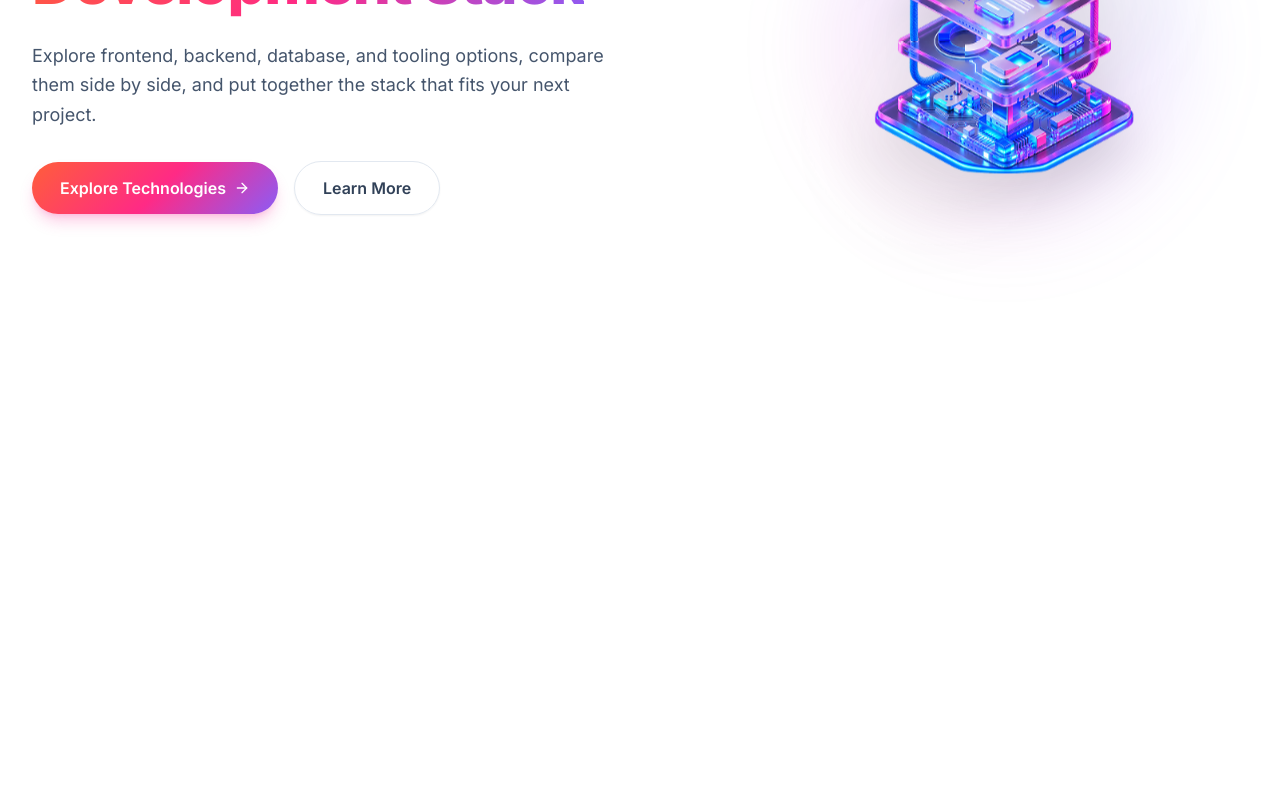
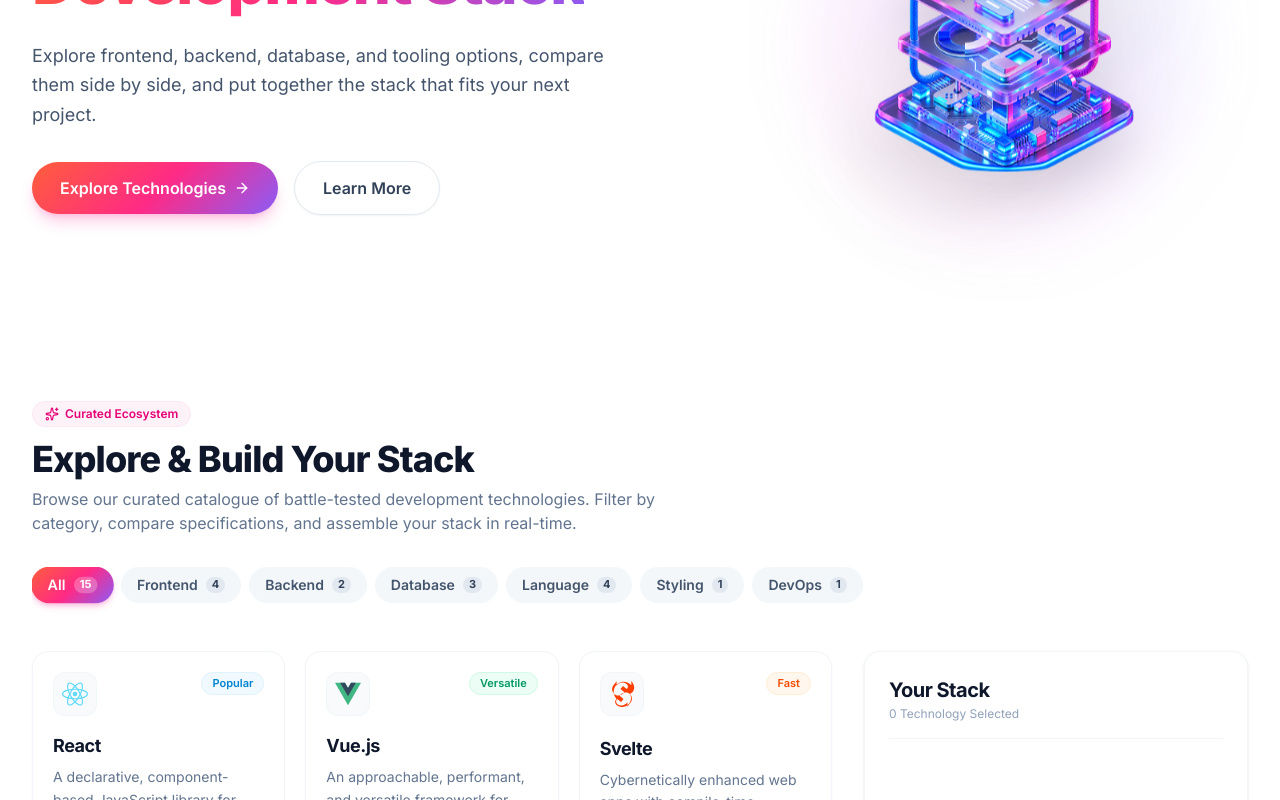
Before and after one commit to rhRafi247/DevStack, a React (Vite) app: page / in a window 1280 px wide. Shown: the part 300-1100 px from the top of the page. Before the commit the page ends 800 px from the top, so only its background shows below. Built offline with nearby package versions, Linux system fonts and the light colour scheme.

Commit message:
Home Page Design

```diff
--- a/src/App.tsx
+++ b/src/App.tsx
@@ -6,7 +6,7 @@
 import { Footer } from './components/Footer';
 import type { Technology, Category } from './types';
 import { ToastContainer, toast } from 'react-toastify';
-import { Loader2, Sparkles, FolderGit2, RotateCw, Layers, ArrowRight } from 'lucide-react';
+import { Sparkles, Layers } from 'lucide-react';
 
 const CATEGORIES: Category[] = [
   'All',
@@ -25,7 +25,7 @@
   const [error, setError] = useState<string | null>(null);
   const [activeCategory, setActiveCategory] = useState<Category>('All');
 
-  const loadData = async (delay = 400) => {
+  const loadData = async (delay = 500) => {
     setLoading(true);
     setError(null);
     try {
@@ -48,7 +48,7 @@
   };
 
   useEffect(() => {
-    loadData(0);
+    loadData(500);
   }, []);
 
   // Check if a technology is already in the stack
@@ -101,32 +101,6 @@
     );
   }, [technologies, activeCategory]);
 
-  // Apply preset stack blueprint
-  const handleApplyPreset = (presetName: string, techIds: string[]) => {
-    const presetItems = technologies.filter((t) => techIds.includes(t.id));
-    if (presetItems.length === 0) return;
-
-    let addedCount = 0;
-    setSelectedStack((prev) => {
-      const existingIds = new Set(prev.map((item) => item.id));
-      const newItems = presetItems.filter((item) => !existingIds.has(item.id));
-      addedCount = newItems.length;
-      return [...prev, ...newItems];
-    });
-
-    if (addedCount > 0) {
-      toast.success(`🚀 Loaded ${addedCount} technologies from "${presetName}"!`, {
-        position: 'top-right',
-        autoClose: 2500,
-      });
-    } else {
-      toast.info(`All technologies from "${presetName}" are already in your stack.`, {
-        position: 'top-right',
-        autoClose: 2500,
-      });
-    }
-  };
-
   const scrollToSection = (sectionId: string) => {
     const el = document.getElementById(sectionId);
     if (el) {
@@ -160,12 +134,122 @@
         {/* Hero Section */}
         <Hero
           onExploreClick={() => scrollToSection('technologies')}
-          onLearnMoreClick={() => scrollToSection('projects')}
+          onLearnMoreClick={() => scrollToSection('technologies')}
         />
 
+        {/* Technologies Explorer Section */}
+        <section id="technologies" className="max-w-7xl mx-auto px-4 sm:px-6 lg:px-8 py-12 lg:py-16 scroll-mt-24">
+          {/* Section Header */}
+          <div className="mb-8">
+            <div className="inline-flex items-center gap-1.5 px-3 py-1 rounded-full text-xs font-semibold bg-pink-50 text-pink-600 border border-pink-100 mb-3">
+              <Sparkles className="w-3.5 h-3.5" />
+              <span>Curated Ecosystem</span>
+            </div>
+            <h2 className="text-3xl sm:text-4xl font-extrabold text-slate-900 tracking-tight">
+              Explore & Build Your Stack
+            </h2>
+            <p className="text-slate-500 text-sm sm:text-base mt-2 max-w-2xl">
+              Browse our curated catalogue of battle-tested development technologies. Filter by category, compare specifications, and assemble your stack in real-time.
+            </p>
+          </div>
 
+          {/* Category Filter Pills */}
+          <div className="flex items-center gap-2 overflow-x-auto pb-4 mb-8 scrollbar-none">
+            {CATEGORIES.map((category) => {
+              const isActive = activeCategory === category;
+              const count =
+                category === 'All'
+                  ? technologies.length
+                  : technologies.filter(
+                      (tech) => tech.category.toLowerCase() === category.toLowerCase()
+                    ).length;
+
+              return (
+                <button
+                  key={category}
+                  type="button"
+                  onClick={() => setActiveCategory(category)}
+                  className={`px-4 py-2 rounded-full text-xs sm:text-sm font-semibold whitespace-nowrap transition-all duration-150 cursor-pointer flex items-center gap-2 ${
+                    isActive
+                      ? 'bg-theme-gradient text-white shadow-md shadow-pink-500/25 scale-102'
+                      : 'bg-slate-100/80 hover:bg-slate-200/80 text-slate-600'
+                  }`}
+                >
+                  <span>{category}</span>
+                  <span
+                    className={`text-[11px] px-1.5 py-0.2 rounded-full font-bold ${
+                      isActive ? 'bg-white/25 text-white' : 'bg-slate-200 text-slate-700'
+                    }`}
+                  >
+                    {count}
+                  </span>
+                </button>
+              );
+            })}
+          </div>
+
+          {/* Main Content Layout: Tech Cards Grid + Stack Sidebar */}
+          <div className="grid grid-cols-1 lg:grid-cols-12 gap-8 items-start">
+            {/* Left/Main Column: Cards Grid */}
+            <div className="lg:col-span-8 xl:col-span-8">
+              {loading ? (
+                <div className="py-24 text-center">
+                  <p className="text-xl font-semibold text-slate-700">Loading..</p>
+                </div>
+              ) : error ? (
+                <div className="bg-rose-50 border border-rose-200 rounded-3xl p-12 text-center flex flex-col items-center justify-center">
+                  <div className="w-12 h-12 rounded-full bg-rose-100 text-rose-600 flex items-center justify-center mb-3 font-bold text-lg">
+                    !
+                  </div>
+                  <h3 className="text-base font-bold text-rose-800 mb-1">
+                    Failed to Load Technologies
+                  </h3>
+                  <p className="text-xs text-rose-600 mb-4 max-w-md">{error}</p>
+                  <button
+                    type="button"
+                    onClick={() => loadData(500)}
+                    className="px-5 py-2.5 bg-rose-600 text-white text-xs font-semibold rounded-xl hover:bg-rose-700 transition-colors shadow-sm cursor-pointer"
+                  >
+                    Try Again
+                  </button>
+                </div>
+              ) : filteredTechnologies.length === 0 ? (
+                <div className="bg-slate-50 border border-slate-100 rounded-3xl p-16 text-center flex flex-col items-center justify-center">
+                  <Layers className="w-10 h-10 text-slate-300 mb-3" />
+                  <h3 className="text-base font-semibold text-slate-700">
+                    No technologies found
+                  </h3>
+                  <p className="text-xs text-slate-400 mt-1">
+                    Try switching categories to view available technologies.
+                  </p>
+                </div>
+              ) : (
+                <div className="grid grid-cols-1 sm:grid-cols-2 xl:grid-cols-3 gap-5">
+                  {filteredTechnologies.map((tech) => (
+                    <TechCard
+                      key={tech.id}
+                      technology={tech}
+                      isAdded={isTechnologyAdded(tech.id)}
+                      onAdd={handleAddToStack}
+                    />
+                  ))}
+                </div>
+              )}
+            </div>
+
+            {/* Right Column: Stack Sidebar */}
+            <div className="lg:col-span-4 xl:col-span-4">
+              <StackSidebar
+                stack={selectedStack}
+                onRemove={handleRemoveFromStack}
+                onRemoveAll={handleRemoveAll}
+              />
+            </div>
+          </div>
+        </section>
       </main>
 
+      {/* Footer */}
 
     </div>
   );
```
